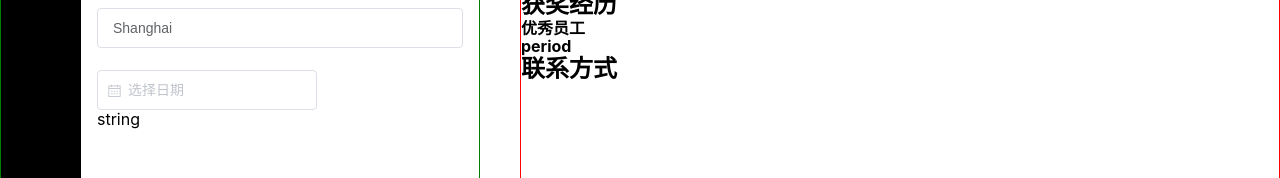
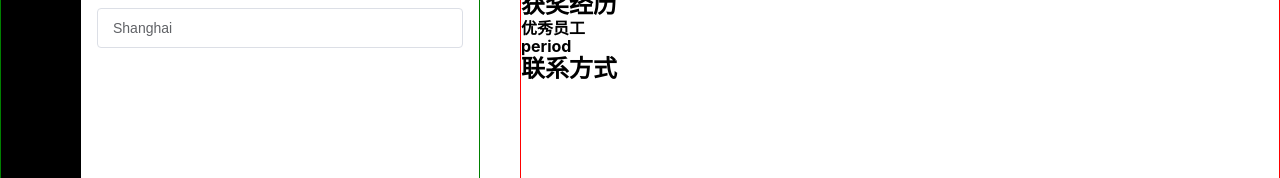
Before and after one commit to CheneyZhangCH/vue-resumer-1, a Vue app: page / in a window 1280 px wide. Shown: the part 581-759 px from the top of the page. Built offline with nearby package versions, Linux system fonts and the light colour scheme.

Commit message:
引入leancloude

```diff
--- a/package.json
+++ b/package.json
@@ -11,6 +11,7 @@
   },
   "dependencies": {
     "element-ui": "^2.0.7",
+    "leancloud-storage": "^3.5.0",
     "node-sass": "^4.7.2",
     "normalize.css": "^7.0.0",
     "sass-loader": "^6.0.6",
--- a/src/components/editor/Profile.vue
+++ b/src/components/editor/Profile.vue
@@ -10,16 +10,11 @@
                   placeholder="请输入相关内容">
         </el-input>
       </el-form-item>
-      <el-date-picker
-        v-model="value1"
-        type="date"
-        placeholder="选择日期">
-      </el-date-picker>
-      <p v-on:click="xxx()">
-        {{value1}}
-      </p>
-      <p>{{day}}</p>
-
+      <!--<el-date-picker-->
+      <!--v-model="value1"-->
+      <!--type="date"-->
+      <!--placeholder="选择日期">-->
+      <!--</el-date-picker>-->
     </el-form>
   </div>
 </template>
@@ -39,11 +34,6 @@
       profile() {
         return this.$store.state.resume.profile;
       },
-      day() {
-        return typeof  this.value1
-      },
-
-
     },
     methods: {
       updateProfile($event, key) {
```
Also changed, not shown: 1 other file (tests, documents, lock files or other folders).
